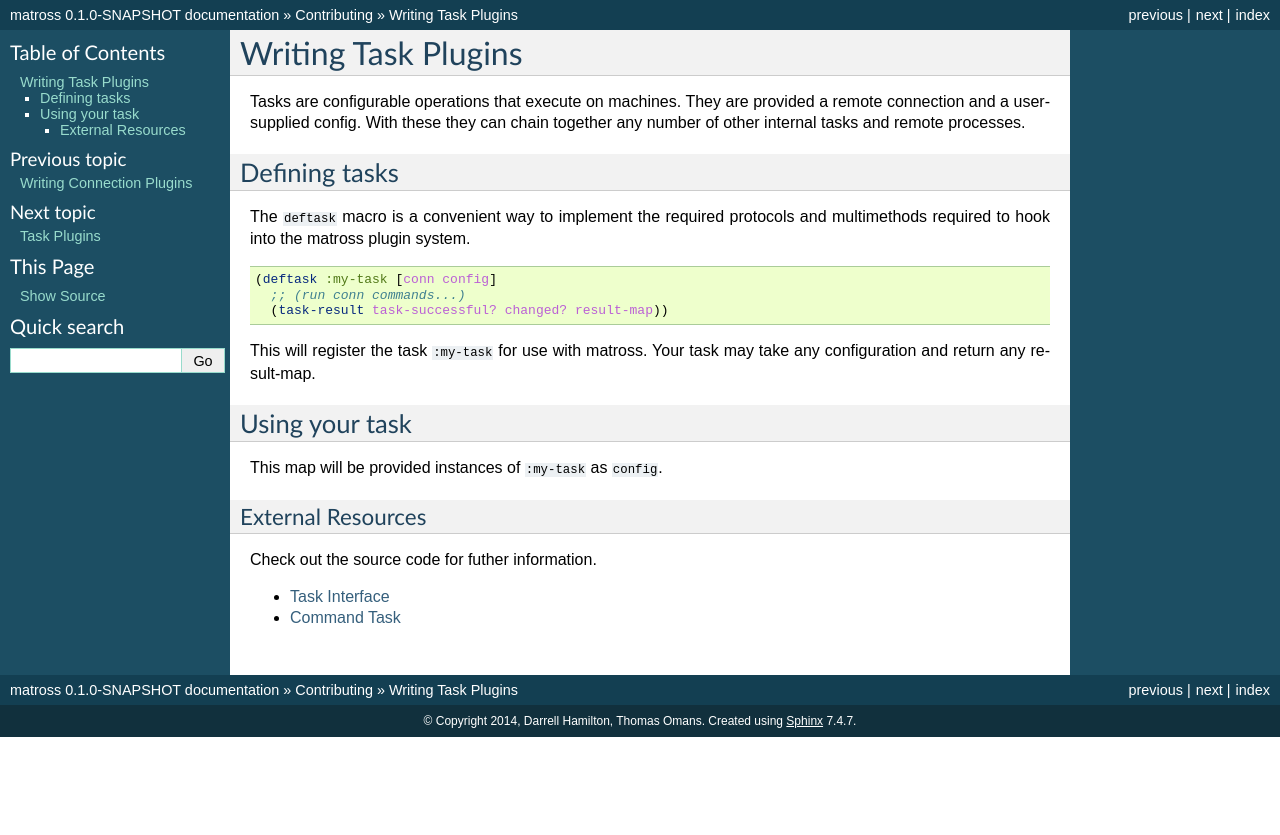
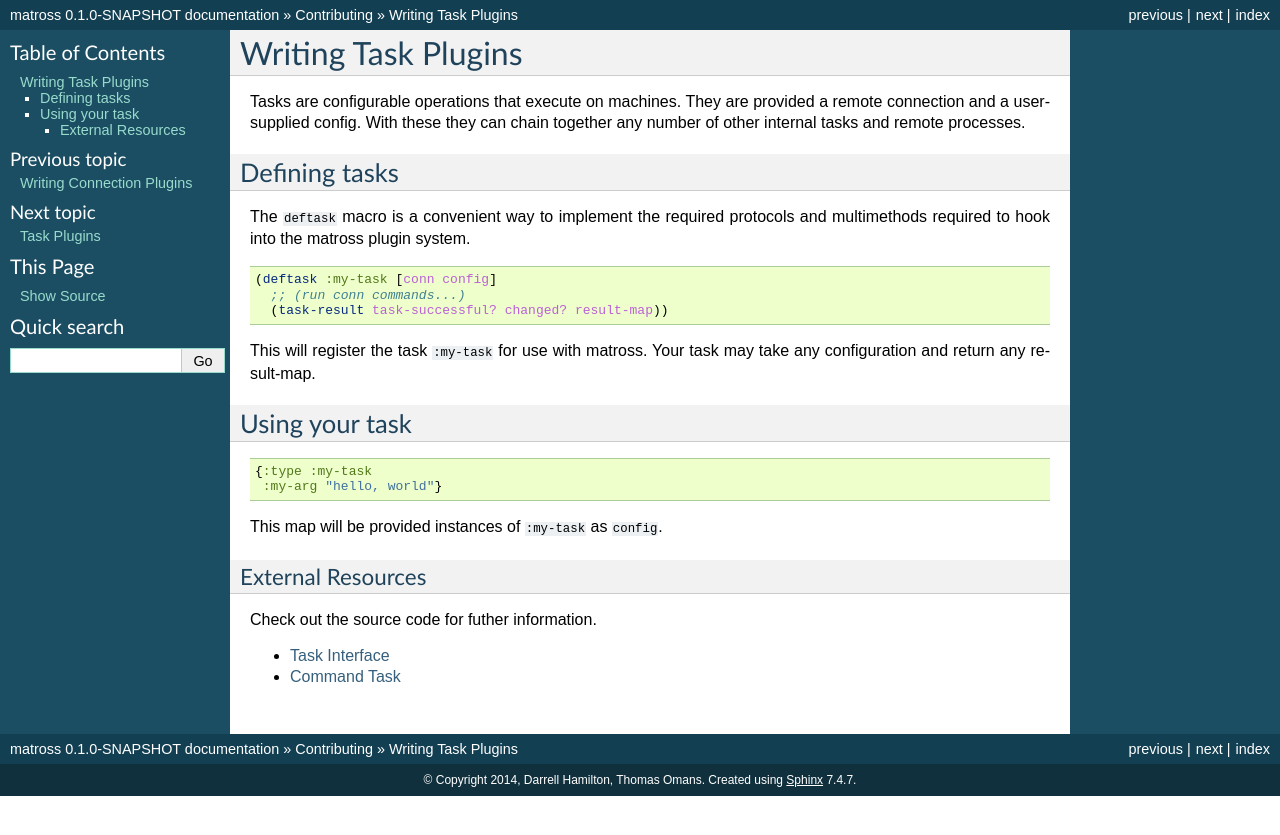
Before and after one commit to matross/matross, a Sphinx documentation site: the page built from docs/task_plugins/writing_task_plugins.rst, in a window 1280 px wide. Shown: the top 835 px of the page. Built offline with Sphinx 7.4.7, drawn with Linux system fonts in a browser that asks for light colours.

Commit message:
fixing rst type :weary:

```diff
--- a/docs/task_plugins/writing_task_plugins.rst
+++ b/docs/task_plugins/writing_task_plugins.rst
@@ -24,7 +24,7 @@ task may take any configuration and return any result-map.
 Using your task
 ~~~~~~~~~~~~~~~
 
-.. code-block: clojure
+.. code-block:: clojure
 
    {:type :my-task
     :my-arg "hello, world"}
```
